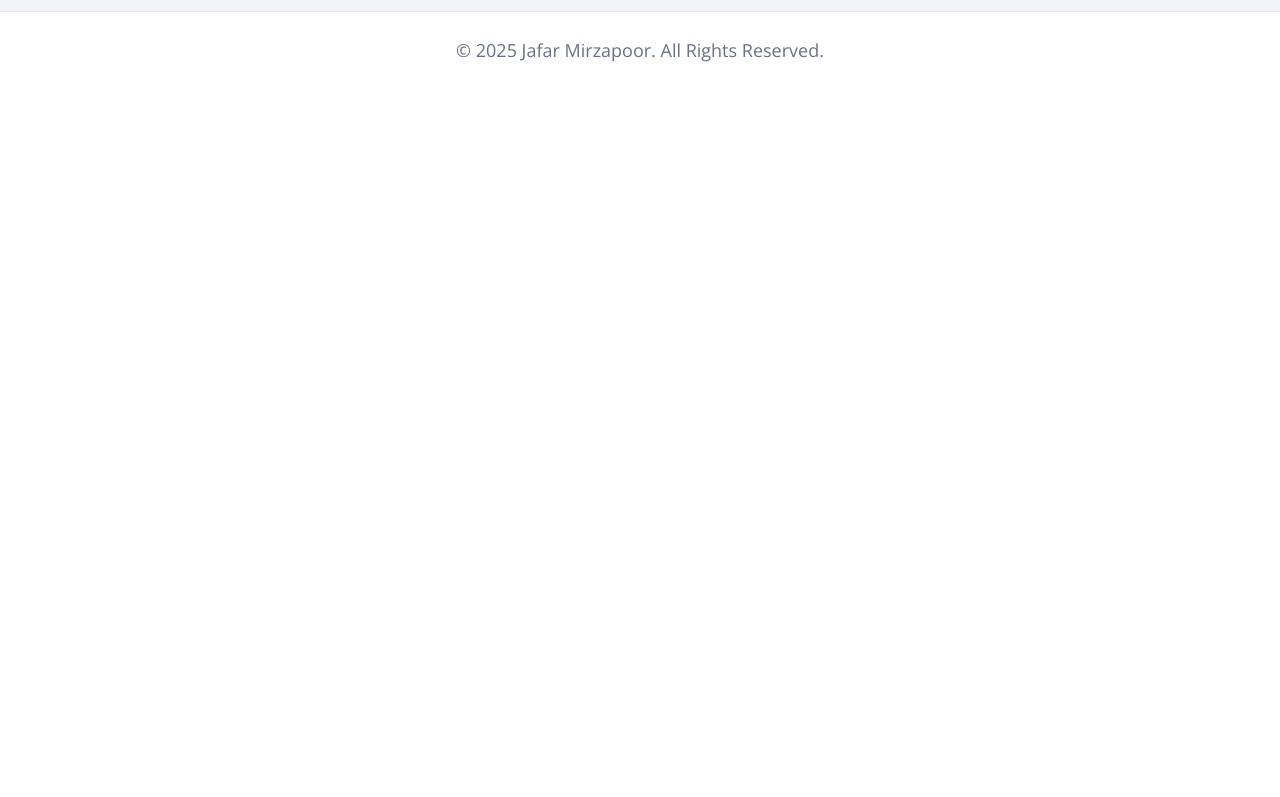
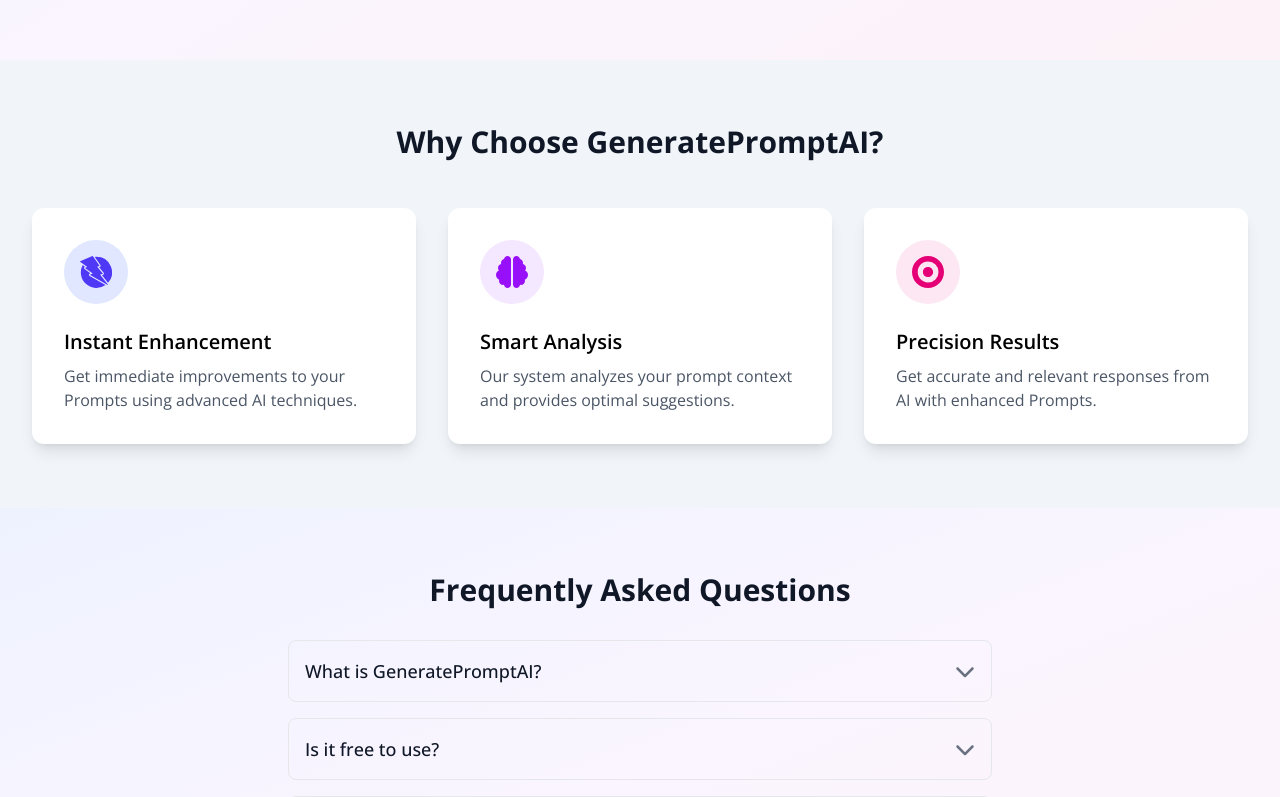
Before and after one commit to jeff-mz/next-prompt, a Next.js app: page / in a window 1280 px wide. Shown: the part 1800-2597 px from the top of the page. Before the commit the page ends 1888 px from the top, so only its background shows below. Built offline with nearby package versions, Linux system fonts and the light colour scheme; no server answers.

Commit message:
Added new sections

```diff
--- a/package.json
+++ b/package.json
@@ -9,6 +9,7 @@
     "lint": "next lint"
   },
   "dependencies": {
+    "@headlessui/react": "^2.2.9",
     "@kinde-oss/kinde-auth-nextjs": "^2.6.2",
     "@supabase/supabase-js": "^2.49.4",
     "@vercel/speed-insights": "^1.2.0",
--- a/src/app/layout.jsx
+++ b/src/app/layout.jsx
@@ -34,7 +34,7 @@ export default function RootLayout({ children }) {
           `}
         </Script>
       </head>
-      <body className={`${open_sans.className}  antialiased`}>
+      <body className={`${open_sans.className} antialiased`}>
         <AuthProvider>
           <Suspense
             fallback={
--- a/src/app/page.jsx
+++ b/src/app/page.jsx
@@ -1,12 +1,16 @@
 import Hero from "@/components/Hero";
 import PromptGuide from "@/components/PromptGuide";
 import FeaturedPrompts from "@/components/FeaturedPrompts";
+import WhyUs from "@/components/WhyUs";
+import FAQ from "@/components/FAQ";
 const HomePage = () => {
   return (
     <>
       <Hero />
+      <PromptGuide />
       <FeaturedPrompts />
-      <PromptGuide />
+      <WhyUs />
+      <FAQ />
     </>
   );
 };
--- /dev/null
+++ b/src/components/FAQ.jsx
@@ -0,0 +1,63 @@
+"use client";
+
+import {
+  Disclosure,
+  DisclosureButton,
+  DisclosurePanel,
+} from "@headlessui/react";
+import { FaChevronDown } from "react-icons/fa6";
+
+const faqs = [
+  {
+    question: "What is GeneratePromptAI?",
+    answer:
+      "GeneratePromptAI helps you craft optimized prompts for AI models instantly.",
+  },
+  {
+    question: "Is it free to use?",
+    answer:
+      "Yes! You can start using it for free, with premium features available.",
+  },
+  {
+    question: "Which AI models are supported?",
+    answer:
+      "It works with ChatGPT, Claude, Gemini, and most major AI platforms.",
+  },
+  {
+    question: "Do I need technical skills?",
+    answer: "No coding or AI expertise is required — just enter your idea!",
+  },
+];
+
+export default function FAQ() {
+  return (
+    <section className="bg-gradient-to-br from-indigo-50 via-purple-50 to-pink-50 py-16">
+      <div className="max-w-3xl mx-auto px-4 sm:px-6 lg:px-8">
+        <h2 className="text-3xl font-bold text-center text-gray-900 mb-8">
+          Frequently Asked Questions
+        </h2>
+        <dl className="space-y-4">
+          {faqs.map((faq, index) => (
+            <Disclosure key={index}>
+              {({ open }) => (
+                <div className="border border-gray-200 rounded-lg p-4">
+                  <DisclosureButton className="flex w-full justify-between items-center text-left text-lg font-medium text-gray-900">
+                    {faq.question}
+                    <FaChevronDown
+                      className={`h-5 w-5 text-gray-500 transition-transform ${
+                        open ? "rotate-180" : ""
+                      }`}
+                    />
+                  </DisclosureButton>
+                  <DisclosurePanel className="mt-2 text-gray-600">
+                    {faq.answer}
+                  </DisclosurePanel>
+                </div>
+              )}
+            </Disclosure>
+          ))}
+        </dl>
+      </div>
+    </section>
+  );
+}
--- a/src/components/FeaturedPrompts.jsx
+++ b/src/components/FeaturedPrompts.jsx
@@ -66,7 +66,8 @@ const FeaturedPrompts = () => {
   };
 
   return (
-    <section className="max-w-7xl mx-auto px-4 py-10">
+    <section className="w-full px-4 py-16 bg-gradient-to-br from-indigo-50 via-purple-50 to-pink-50">
+      <div className="max-w-7xl mx-auto">
         <h2 className="text-3xl md:text-4xl font-bold mb-8 dark:text-slate-100 text-slate-800">
           🔥 Featured Prompts
         </h2>
@@ -133,6 +134,7 @@ const FeaturedPrompts = () => {
             </div>
           ))}
         </div>
+      </div>
     </section>
   );
 };
--- a/src/components/Footer.jsx
+++ b/src/components/Footer.jsx
@@ -1,19 +1,66 @@
+"use client";
+
+import {
+  FaEnvelope,
+  FaGithub,
+  FaLetterboxd,
+  FaLinkedin,
+  FaTwitter,
+} from "react-icons/fa6";
+
 function Footer() {
   return (
-    <footer className="w-full border-t border-gray-200 bg-white shadow-sm dark:border-gray-600 dark:bg-gray-800">
-      <div className="mx-auto max-w-7xl px-4 py-4 sm:px-6 sm:py-5 md:px-8 md:py-6">
-        <span className="block text-center text-sm text-gray-500 sm:text-base md:text-lg 2xl:text-xl dark:text-gray-400">
-          © {new Date().getUTCFullYear()}{" "}
+    <footer className="w-full border-t border-gray-200 bg-gradient-to-br from-indigo-50 via-purple-50 to-pink-50 dark:from-gray-900 dark:via-gray-800 dark:to-gray-900">
+      <div className="mx-auto max-w-7xl px-6 py-10 md:flex md:items-center md:justify-between">
+        {/* Brand / Copyright */}
+        <div className="text-center md:text-left">
+          <p className="text-sm text-gray-600 dark:text-gray-400">
+            © {new Date().getUTCFullYear()}{" "}
+            <a
+              href="https://github.com/jeff-mz"
+              target="_blank"
+              rel="noopener noreferrer"
+              className="font-medium text-indigo-600 hover:underline dark:text-indigo-400"
+            >
+              Jafar Mirzapoor
+            </a>{" "}
+            · All rights reserved
+          </p>
+        </div>
+
+        {/* Social Links */}
+        <div className="mt-4 flex justify-center space-x-6 md:mt-0">
           <a
             href="https://github.com/jeff-mz"
             target="_blank"
             rel="noopener noreferrer"
-            className="hover:underline"
+            className="text-gray-600 hover:text-indigo-600 dark:text-gray-400 dark:hover:text-indigo-400 transition"
           >
-            Jafar Mirzapoor
+            <FaGithub className="h-5 w-5" />
           </a>
-          . All Rights Reserved.
-        </span>
+          <a
+            href="https://twitter.com/"
+            target="_blank"
+            rel="noopener noreferrer"
+            className="text-gray-600 hover:text-indigo-600 dark:text-gray-400 dark:hover:text-indigo-400 transition"
+          >
+            <FaTwitter className="h-5 w-5" />
+          </a>
+          <a
+            href="https://linkedin.com/"
+            target="_blank"
+            rel="noopener noreferrer"
+            className="text-gray-600 hover:text-indigo-600 dark:text-gray-400 dark:hover:text-indigo-400 transition"
+          >
+            <FaLinkedin className="h-5 w-5" />
+          </a>
+          <a
+            href="mailto:your@email.com"
+            className="text-gray-600 hover:text-indigo-600 dark:text-gray-400 dark:hover:text-indigo-400 transition"
+          >
+            <FaEnvelope className="h-5 w-5" />
+          </a>
+        </div>
       </div>
     </footer>
   );
--- a/src/components/Header.jsx
+++ b/src/components/Header.jsx
@@ -27,7 +27,7 @@ const Header = () => {
   }, [isAuthenticated]);
 
   return (
-    <header className="shadow-md bg-white dark:bg-gray-800 dark:shadow-gray-900">
+    <header className="shadow-md border-b border-gray-200 dark:bg-gray-800 dark:shadow-gray-900">
       <nav className="flex items-center justify-between mx-auto max-w-7xl px-4 py-3 sm:px-6 md:px-8 lg:py-4">
         <div className="flex items-center gap-3">
           {/* Logo */}
@@ -132,7 +132,7 @@ const Header = () => {
             <LoginLink className="rounded-full border border-gray-300 bg-white px-4 py-2 text-sm font-medium text-gray-800 transition hover:bg-gray-100 dark:bg-gray-700 dark:text-white dark:hover:bg-gray-600 sm:px-5 md:text-base">
               Sign In
             </LoginLink>
-            <RegisterLink className="rounded-full bg-indigo-600 px-4 py-2 text-sm font-medium text-white transition hover:bg-indigo-700 dark:bg-indigo-700 dark:hover:bg-indigo-600 sm:px-5 md:text-base">
+            <RegisterLink className="rounded-full bg-[#4F46E5] px-4 py-2 text-sm font-medium text-white transition hover:bg-indigo-700 dark:[#4F46E5] dark:hover:bg-indigo-600 sm:px-5 md:text-base">
               Sign Up
             </RegisterLink>
           </div>
--- a/src/components/Hero.jsx
+++ b/src/components/Hero.jsx
@@ -1,7 +1,7 @@
 import { SiRobotframework } from "react-icons/si";
 const Hero = () => {
   return (
-    <section className="container mx-auto py-8 px-2 md:py-16 2xl:py-20 bg-gradient-to-br from-indigo-50 to-purple-50">
+    <section className="w-full mx-auto py-8 px-2 md:py-16 2xl:py-20 bg-gradient-to-br from-indigo-50 via-purple-50 to-pink-50">
       <div className="flex align-items-center justify-center flex-col text-center">
         <SiRobotframework className="mx-auto h-20 w-20 text-[#4F46E5] animate-(--my-animation)" />
         <h1 className="mb-8 text-4xl font-bold tracking-tight text-indigo-900 md:text-5xl lg:text-5xl xl:text-7xl xl:pt-8 dark:text-white leading-[1.3]">
--- /dev/null
+++ b/src/components/WhyUs.jsx
@@ -0,0 +1,73 @@
+import React from "react";
+import { FaBrain } from "react-icons/fa6";
+import { SiTarget, SiZap } from "react-icons/si";
+
+const WhyUs = () => {
+  return (
+    <section className="py-16 ">
+      <div className="max-w-7xl mx-auto px-4 sm:px-6 lg:px-8">
+        <h2 className="text-3xl font-bold text-center text-gray-900 mb-12">
+          Why Choose GeneratePromptAI?
+        </h2>
+        <div className="grid grid-cols-1 md:grid-cols-3 gap-8 perspective-1000">
+          {/* Card 1 */}
+          <div className="group hover:scale-105 transition-transform duration-300 ease-out">
+            <div className="p-8 bg-white rounded-xl shadow-lg hover:shadow-xl transform transition-all duration-300 relative overflow-hidden">
+              <div className="absolute inset-0 bg-gradient-to-r from-indigo-500/10 to-purple-500/10 opacity-0 group-hover:opacity-100 transition-opacity duration-300"></div>
+              <div className="relative z-10">
+                <div className="flex items-center justify-center w-16 h-16 bg-indigo-100 rounded-full mb-6 group-hover:scale-110 transition-transform duration-300">
+                  <SiZap className="h-8 w-8 text-indigo-600" />
+                </div>
+                <h3 className="text-xl font-semibold mb-2">
+                  Instant Enhancement
+                </h3>
+                <p className="text-gray-600">
+                  Get immediate improvements to your Prompts using advanced AI
+                  techniques.
+                </p>
+              </div>
+            </div>
+          </div>
+
+          {/* Card 2 */}
+          <div className="group hover:scale-105 transition-transform duration-300 ease-out">
+            <div className="p-8 bg-white rounded-xl shadow-lg hover:shadow-xl transform transition-all duration-300 relative overflow-hidden">
+              <div className="absolute inset-0 bg-gradient-to-r from-purple-500/10 to-pink-500/10 opacity-0 group-hover:opacity-100 transition-opacity duration-300"></div>
+              <div className="relative z-10">
+                <div className="flex items-center justify-center w-16 h-16 bg-purple-100 rounded-full mb-6 group-hover:scale-110 transition-transform duration-300">
+                  <FaBrain className="h-8 w-8 text-purple-600" />
+                </div>
+                <h3 className="text-xl font-semibold mb-2">Smart Analysis</h3>
+                <p className="text-gray-600">
+                  Our system analyzes your prompt context and provides optimal
+                  suggestions.
+                </p>
+              </div>
+            </div>
+          </div>
+
+          {/* Card 3 */}
+          <div className="group hover:scale-105 transition-transform duration-300 ease-out">
+            <div className="p-8 bg-white rounded-xl shadow-lg hover:shadow-xl transform transition-all duration-300 relative overflow-hidden">
+              <div className="absolute inset-0 bg-gradient-to-r from-pink-500/10 to-rose-500/10 opacity-0 group-hover:opacity-100 transition-opacity duration-300"></div>
+              <div className="relative z-10">
+                <div className="flex items-center justify-center w-16 h-16 bg-pink-100 rounded-full mb-6 group-hover:scale-110 transition-transform duration-300">
+                  <SiTarget className="h-8 w-8 text-pink-600" />
+                </div>
+                <h3 className="text-xl font-semibold mb-2">
+                  Precision Results
+                </h3>
+                <p className="text-gray-600">
+                  Get accurate and relevant responses from AI with enhanced
+                  Prompts.
+                </p>
+              </div>
+            </div>
+          </div>
+        </div>
+      </div>
+    </section>
+  );
+};
+
+export default WhyUs;
```
Also changed, not shown: 1 other file (tests, documents, lock files or other folders). Lines whose indentation alone changed are shown as unchanged.
